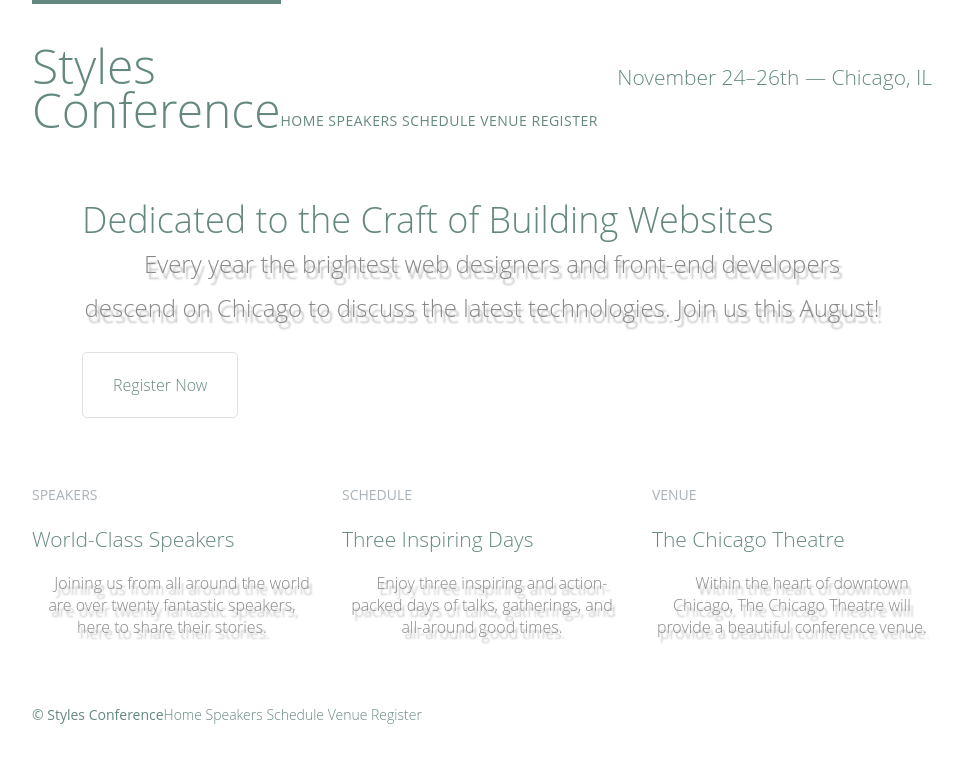
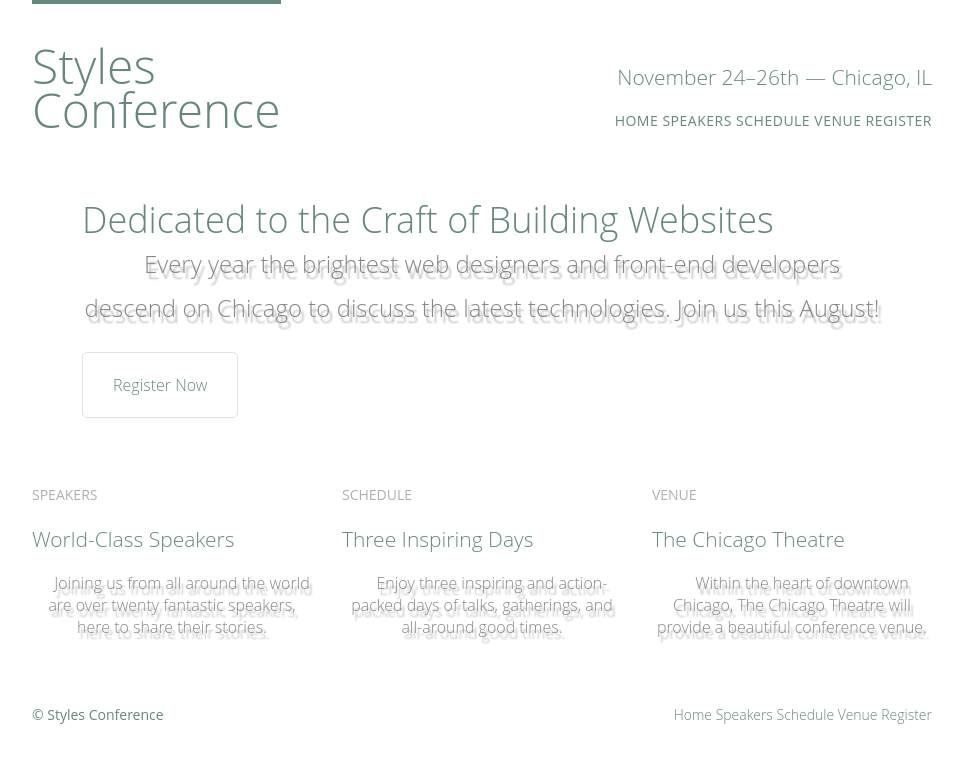
Before and after one commit to tranc99/designer-conference, a website: page index.html in a window 1280 px wide. Shown: the whole page, without its empty margins (158-1121 px from the left). Drawn offline with Linux system fonts and the light colour scheme.

Commit message:
align this HTML

```diff
--- a/assets/stylesheets/main.styl
+++ b/assets/stylesheets/main.styl
@@ -232,3 +232,8 @@ p
   padding-top: 44px;
   color: #648880;
   font-size: 14px;
+
+  // Navigation
+
+.nav
+  text-align: right;
--- a/index.html
+++ b/index.html
@@ -19,7 +19,7 @@
 
       <h3 class="tagline">November 24&ndash;26th &mdash; Chicago, IL</h3>
 
-      <nav class="primary-nav">
+      <nav class="nav primary-nav">
         <a href="index.html">Home</a>
         <a href="speakers.html">Speakers</a>
         <a href="schedule.html">Schedule</a>
@@ -75,7 +75,7 @@
 
       <small>&copy; Styles Conference</small>
 
-      <nav>
+      <nav class="nav">
         <a href="index.html">Home</a>
         <a href="speakers.html">Speakers</a>
         <a href="schedule.html">Schedule</a>
```
Also changed, not shown: register.html (+2 -2 lines), schedule.html (+2 -2 lines), speakers.html (+2 -2 lines), venue.html (+2 -2 lines), assets/stylesheets/main.css.
